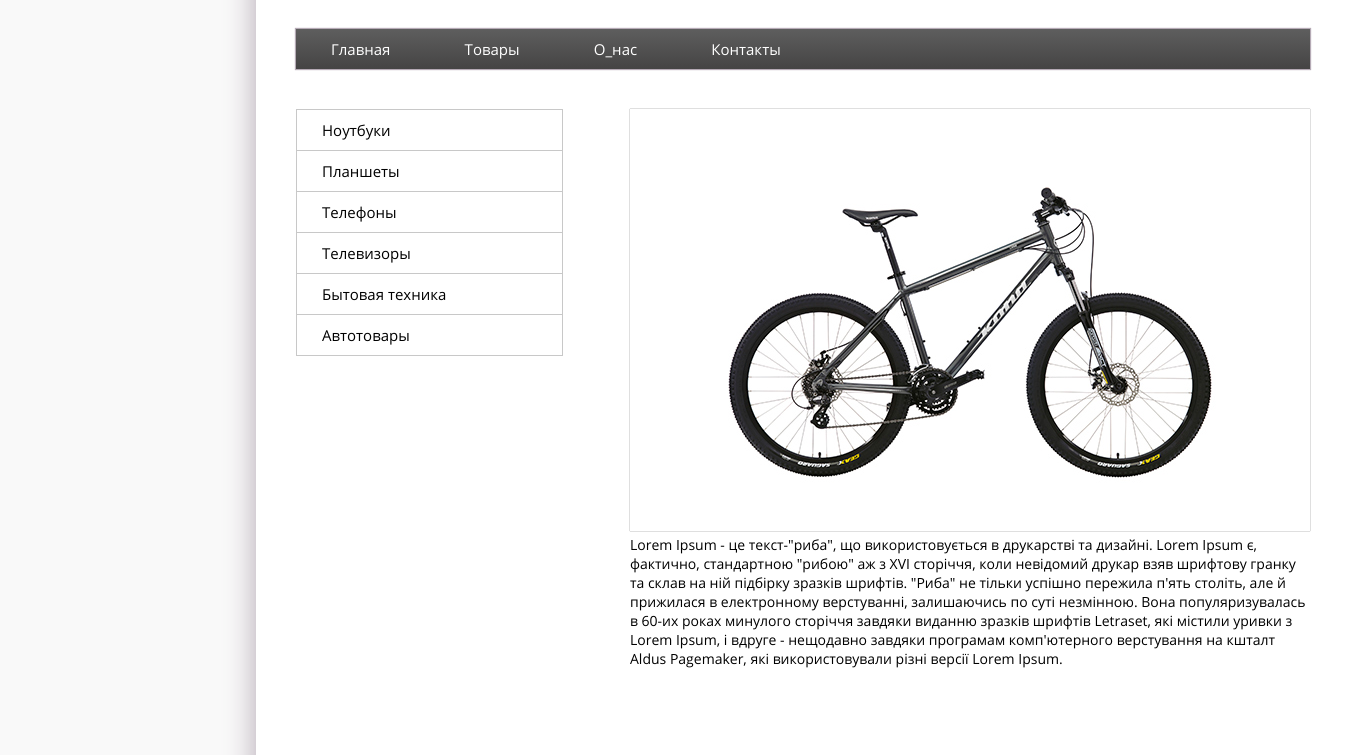
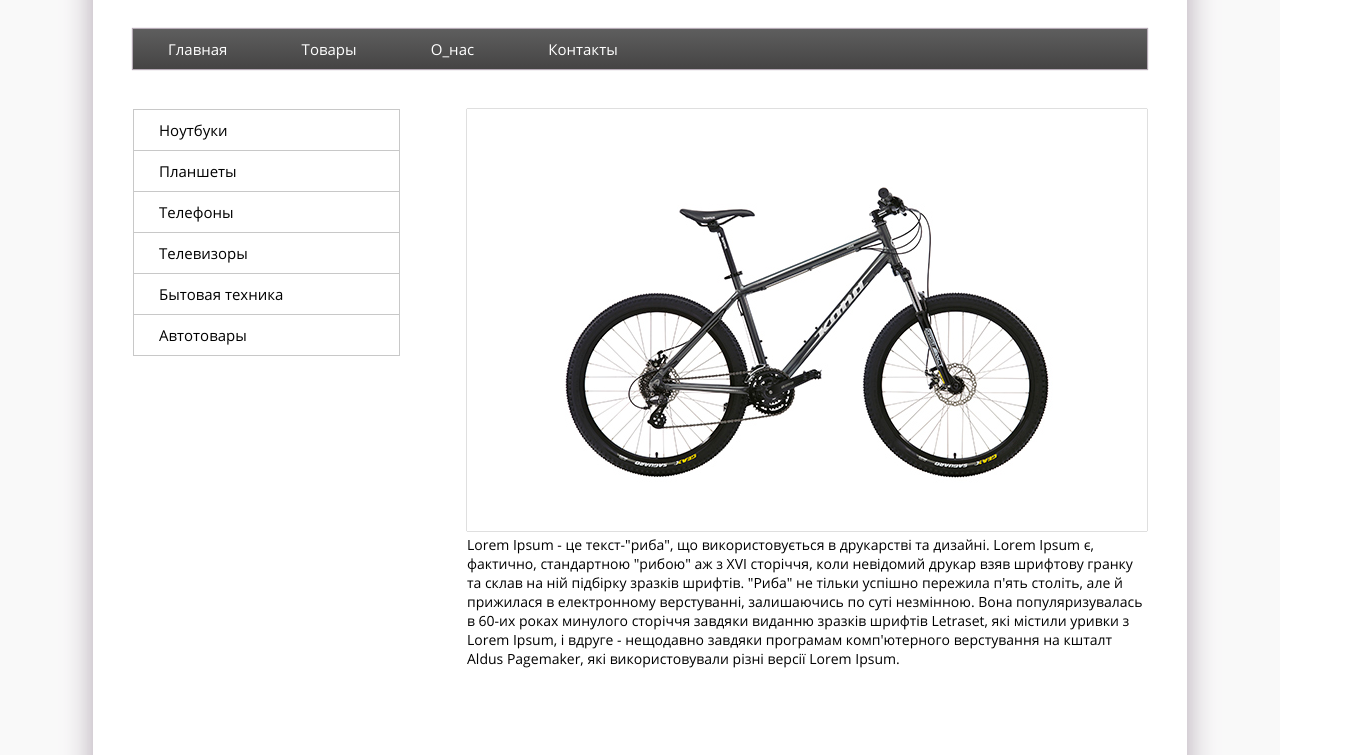
Before and after one commit to KostenkoM/kostenkom.github.io, a plain HTML site: page lesson3/index.html in a window 1280 px wide. Shown: the part 96-851 px from the top of the page, 1350 px wide, since content can reach past the window. Drawn offline with Linux system fonts and the light colour scheme.

Commit message:
margin auto

```diff
--- a/lesson3/css/style.css
+++ b/lesson3/css/style.css
@@ -14,7 +14,7 @@ li{
     	font-family: OpenSans;
 }
 .ramki{
-	margin: 0 20%;
+	margin: auto;
 	height: 960px;
 	width: 1094px;
     	-webkit-box-shadow: 0px 0px 28px 1px rgba(181,170,181,1);
```
